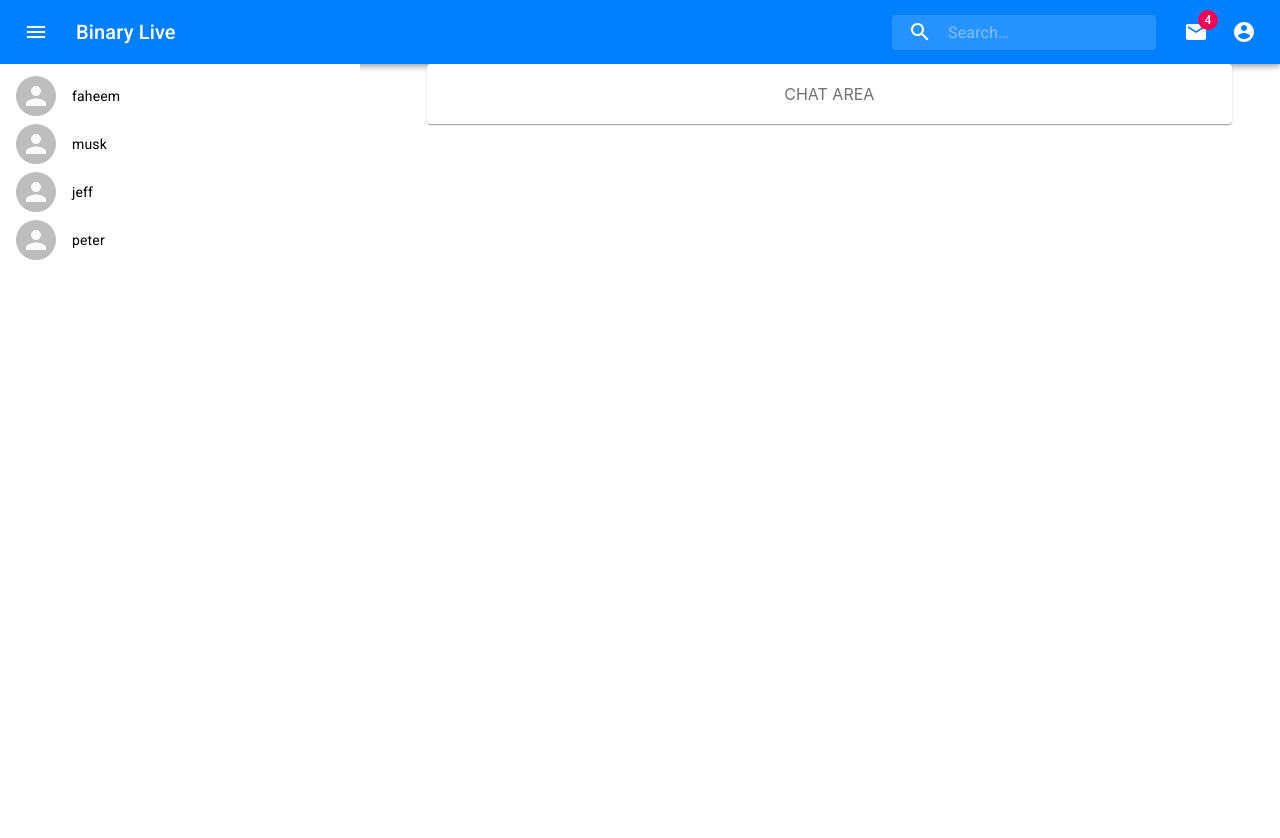
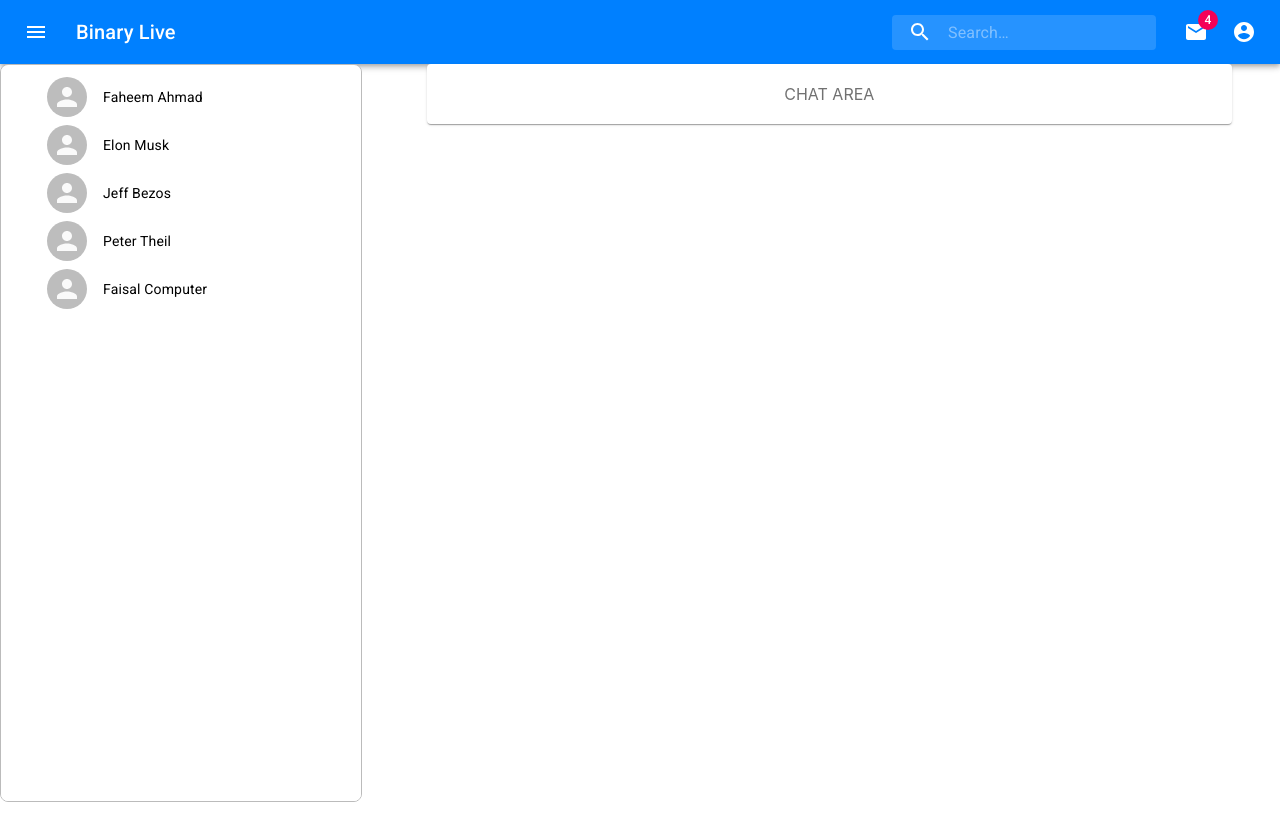
Before and after one commit to rootFaheem/binary-live, a React (Create React App) app in the folder client/: page / in a window 1280 px wide. Before the commit the page ends 800 px from the top, so only its background shows below. Built offline with nearby package versions, Linux system fonts and the light colour scheme; no server answers.

Commit message:
list has content

```diff
--- a/client/src/app/user/onlineUserList/onlineUserList.js
+++ b/client/src/app/user/onlineUserList/onlineUserList.js
@@ -10,19 +10,26 @@ const useStyles = makeStyles(theme => ({
   root: {
     width: "100%",
     maxWidth: 360,
-    backgroundColor: theme.palette.background.paper
+    backgroundColor: theme.palette.background.paper,
+    border: "1px solid #bbb",
+    borderRadius: "8px",
+    // boxShadow: "5px 5px #eee",
+    height: "90vh",
+    overflow: "scroll"
+  },
+  itemMargin: {
+    marginLeft: "30px"
   }
 }));
 
 const OnlineUserList = props => {
   const classes = useStyles();
 
-  console.log("props", props);
   return (
-    <List dense className={classes.root}>
+    <List dense className={classes.root} m={10}>
       {props.users.map((item, index) => {
         return (
-          <ListItem key={index} button>
+          <ListItem key={index} button className={classes.itemMargin}>
             <ListItemAvatar>
               <Avatar alt="image" src={item.imgURL} />
             </ListItemAvatar>
--- a/client/src/app/user/user.js
+++ b/client/src/app/user/user.js
@@ -21,17 +21,21 @@ const styles = theme => ({
 class User extends Component {
   state = {
     users: [
-      { name: "faheem", imgURL: "" },
+      { name: "Faheem Ahmad", imgURL: "" },
       {
-        name: "musk",
+        name: "Elon Musk",
         imgURL: ""
       },
       {
-        name: "jeff",
+        name: "Jeff Bezos",
         imgURL: ""
       },
       {
-        name: "peter",
+        name: "Peter Theil",
+        imgURL: ""
+      },
+      {
+        name: "Faisal Computer",
         imgURL: ""
       }
     ]
```
